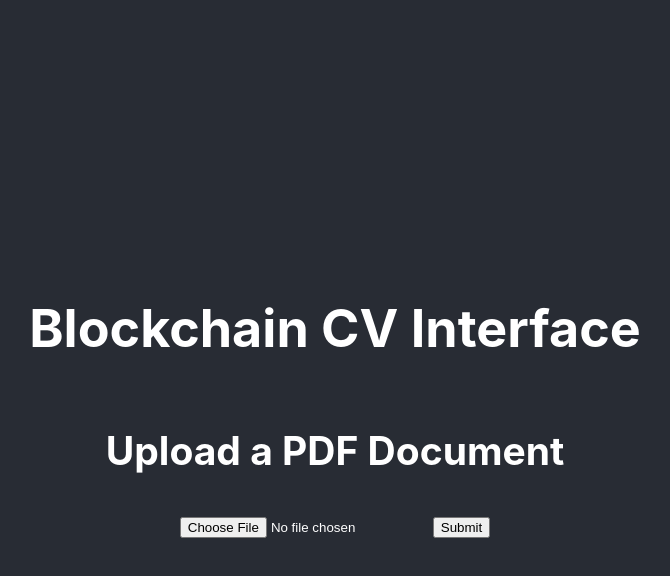
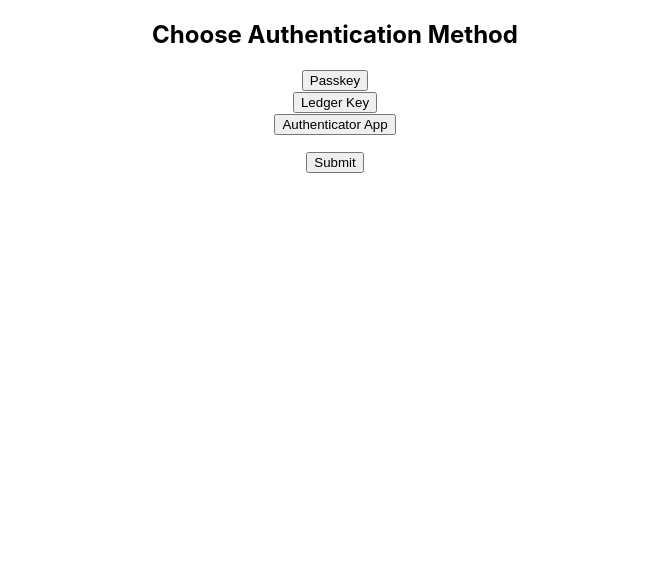
Before and after one commit to Erhuero/blockchain-cv-interface, a React (Create React App) app: page / in a window 1280 px wide. Shown: the top 576 px of the page, without its empty margins (305-975 px from the left). Built offline with nearby package versions, Linux system fonts and the light colour scheme.

Commit message:
First working interface
No UI, password is 1234

```diff
--- a/package.json
+++ b/package.json
@@ -8,6 +8,7 @@
     "@testing-library/user-event": "^13.5.0",
     "react": "^18.3.1",
     "react-dom": "^18.3.1",
+    "react-router-dom": "^6.26.2",
     "react-scripts": "5.0.1",
     "tree": "^0.1.3",
     "web-vitals": "^2.1.4"
--- a/src/App.js
+++ b/src/App.js
@@ -1,18 +1,19 @@
 import React from 'react';
+import { BrowserRouter as Router, Routes, Route } from 'react-router-dom';
+import AuthPage from './components/AuthPage';
+import FormPage from './components/FormPage';
 import './App.css';
-import FileUpload from './FileUpload';
 
 function App() {
-
-  console.log("App component is rendering");  // Log pour déboguer
-
   return (
-    <div className="App">
-      <header className="App-header">
-        <h1>Blockchain CV Interface</h1>
-        <FileUpload />
-      </header>
-    </div>
+    <Router>
+      <div className="App">
+        <Routes>
+          <Route path="/" element={<AuthPage />} />
+          <Route path="/form" element={<FormPage />} />
+        </Routes>
+      </div>
+    </Router>
   );
 }
 
--- a/src/FileUpload.js
+++ b/src/FileUpload.js
@@ -1,25 +1,30 @@
 import React, { useState } from 'react';
 
 function FileUpload() {
-  console.log("FileUpload component is rendering");  // Log pour déboguer
-
-  const [file, setFile] = useState(null);
+  const [files, setFiles] = useState([]);
 
   const handleFileChange = (e) => {
-    setFile(e.target.files[0]);
+    const selectedFiles = Array.from(e.target.files);
+    if (selectedFiles.length > 5) {
+      alert('You can only upload up to 5 files');
+      return;
+    }
+    setFiles(selectedFiles);
   };
 
   const handleSubmit = async (e) => {
     e.preventDefault();
-    if (!file) {
-      alert("Please upload a file first!");
+    if (files.length === 0) {
+      alert('Please upload at least one file');
       return;
     }
 
     const formData = new FormData();
-    formData.append('file', file);
+    files.forEach((file, index) => {
+      formData.append(`file${index}`, file);
+    });
 
-    // Soumission vers le backend
+    // Submit to the backend
     const response = await fetch('http://localhost:5001/upload', {
       method: 'POST',
       body: formData
@@ -31,9 +36,9 @@ function FileUpload() {
 
   return (
     <div>
-      <h2>Upload a PDF Document</h2>
+      <h2>Upload PDF Documents</h2>
       <form onSubmit={handleSubmit}>
-        <input type="file" accept=".pdf" onChange={handleFileChange} />
+        <input type="file" accept=".pdf" multiple onChange={handleFileChange} />
         <button type="submit">Submit</button>
       </form>
     </div>
--- /dev/null
+++ b/src/components/AuthPage.js
@@ -0,0 +1,70 @@
+import React, { useState } from 'react';
+import { useNavigate } from 'react-router-dom';
+
+function AuthPage() {
+  const [authMethod, setAuthMethod] = useState('');
+  const [passkey, setPasskey] = useState('');
+  const [ledgerKey, setLedgerKey] = useState('');
+  const [authCode, setAuthCode] = useState('');
+  const navigate = useNavigate();
+
+  const handleSubmit = (e) => {
+    e.preventDefault();
+    if (authMethod === 'passkey' && passkey === '1234') {
+      navigate('/form');
+    } else if (authMethod === 'ledger' && ledgerKey === 'ledger1234') {
+      navigate('/form');
+    } else if (authMethod === 'authenticator' && authCode === 'auth1234') {
+      navigate('/form');
+    } else {
+      alert('Invalid credentials');
+    }
+  };
+
+  return (
+    <div className="AuthPage">
+      <h2>Choose Authentication Method</h2>
+      <ul style={{ listStyleType: 'none', padding: 0 }}>
+        <li>
+          <button onClick={() => setAuthMethod('passkey')}>Passkey</button>
+        </li>
+        <li>
+          <button onClick={() => setAuthMethod('ledger')}>Ledger Key</button>
+        </li>
+        <li>
+          <button onClick={() => setAuthMethod('authenticator')}>Authenticator App</button>
+        </li>
+      </ul>
+
+      <form onSubmit={handleSubmit}>
+        {authMethod === 'passkey' && (
+          <input
+            type="password"
+            value={passkey}
+            onChange={(e) => setPasskey(e.target.value)}
+            placeholder="Enter passkey"
+          />
+        )}
+        {authMethod === 'ledger' && (
+          <input
+            type="text"
+            value={ledgerKey}
+            onChange={(e) => setLedgerKey(e.target.value)}
+            placeholder="Enter ledger key"
+          />
+        )}
+        {authMethod === 'authenticator' && (
+          <input
+            type="text"
+            value={authCode}
+            onChange={(e) => setAuthCode(e.target.value)}
+            placeholder="Enter authenticator code"
+          />
+        )}
+        <button type="submit">Submit</button>
+      </form>
+    </div>
+  );
+}
+
+export default AuthPage;
--- /dev/null
+++ b/src/components/FormPage.js
@@ -0,0 +1,37 @@
+import React, { useState } from 'react';
+import FileUpload from '../FileUpload';
+
+function FormPage() {
+  const [id1, setId1] = useState('');
+  const [id2, setId2] = useState('');
+
+  const handleSubmit = (e) => {
+    e.preventDefault();
+    // Handle form submission logic here
+    alert(`ID1: ${id1}, ID2: ${id2}`);
+  };
+
+  return (
+    <div className="FormPage">
+      <h2>Enter IDs and Upload Files</h2>
+      <form onSubmit={handleSubmit}>
+        <input
+          type="text"
+          value={id1}
+          onChange={(e) => setId1(e.target.value)}
+          placeholder="Enter ID 1"
+        />
+        <input
+          type="text"
+          value={id2}
+          onChange={(e) => setId2(e.target.value)}
+          placeholder="Enter ID 2"
+        />
+        <FileUpload />
+        <button type="submit">Create NFT</button>
+      </form>
+    </div>
+  );
+}
+
+export default FormPage;
```
Also changed, not shown: src/FileUpload.js.txt (added), 2 other files (tests, documents, lock files or other folders).
